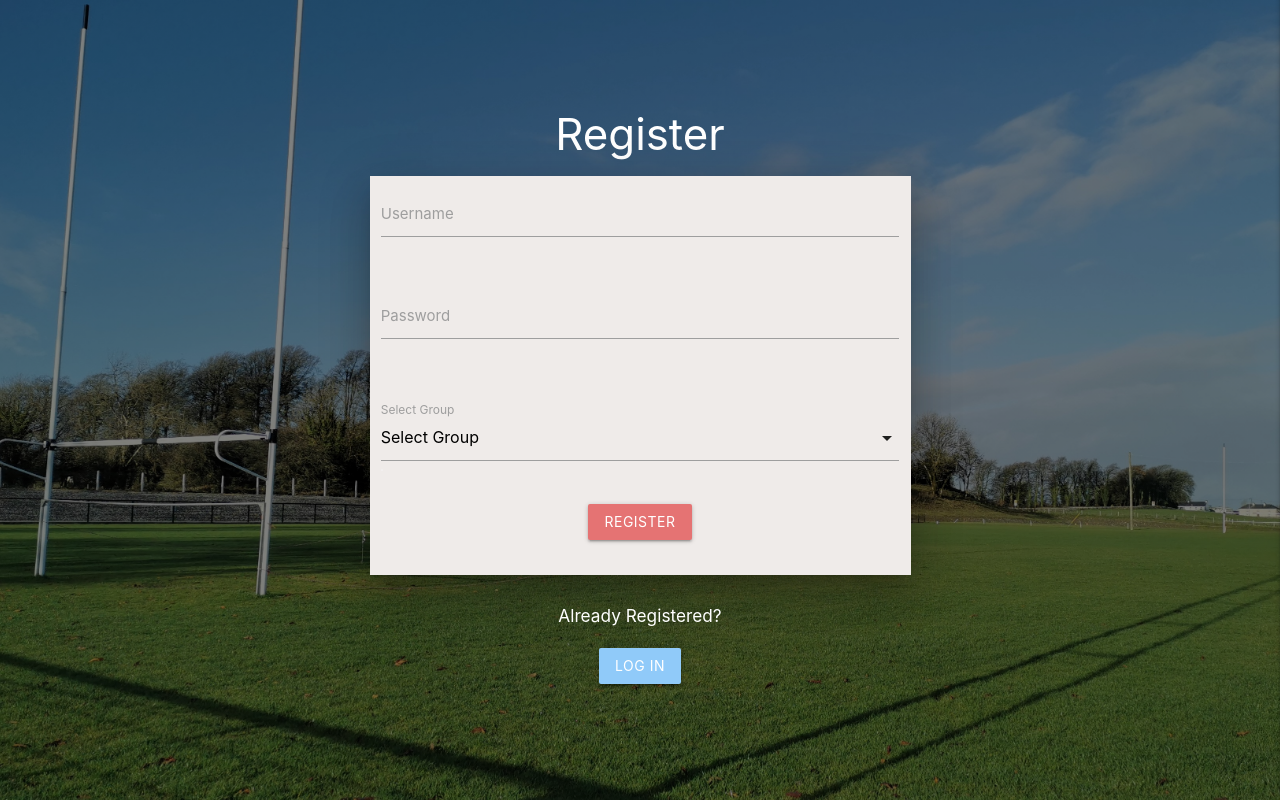
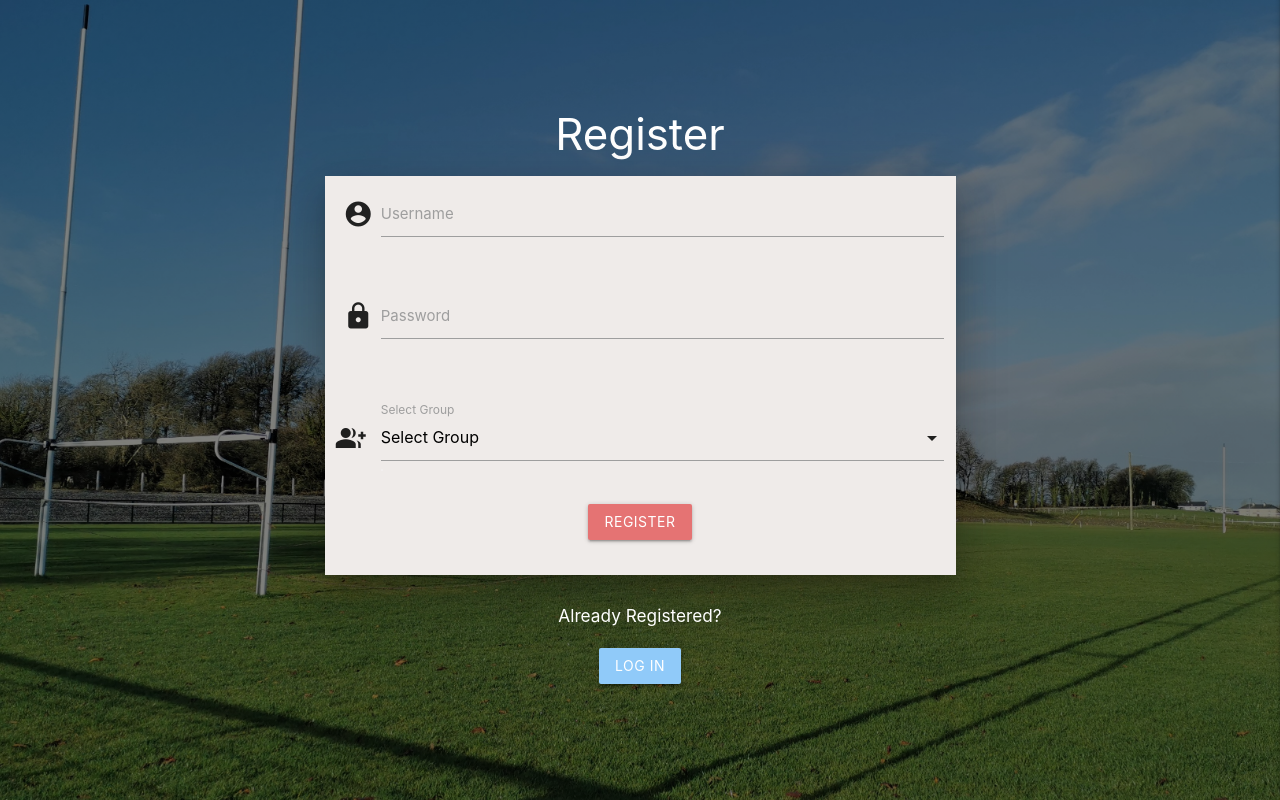
Before and after one commit to smeghen/clubplanner, a Flask app: page /register in a window 1280 px wide. Shown: the part 64-864 px from the top of the page. Run offline with Flask 2, Linux system fonts and the light colour scheme; data that the repository does not hold is empty; some libraries are stand-ins or nearby versions.

Commit message:
Icons added to input fields for Login and Register pages

```diff
--- a/templates/login.html
+++ b/templates/login.html
@@ -12,6 +12,7 @@
                 <div class="row">
 
                     <div class="input-field col s12  grey-text text-darken-4 center-align">
+                        <i class="material-icons prefix">account_circle</i>
                         <input id="username" name="username" type="text" minlength="5" maxlength="15"
                             pattern="^[a-zA-Z0-9]{5,15}$" class="validate" required>
                         <label for="username">Username</label>
@@ -22,6 +23,7 @@
                 <!--password-->
 
                     <div class="input-field col s12 grey-text text-darken-4 center-align">
+                        <i class="material-icons prefix">lock</i>
                         <input id="password" name="password" type="password" minlength="5" maxlength="15"
                             pattern="^[a-zA-Z0-9]{5,15}$" class="validate" required>
                         <label for="password">Password</label>
--- a/templates/register.html
+++ b/templates/register.html
@@ -11,6 +11,7 @@
                 <div class="row">
 
                     <div class="input-field col s12  grey-text text-darken-4 center-align">
+                        <i class="material-icons prefix">account_circle</i>
                         <input id="username" name="username" type="text" minlength="5" maxlength="15"
                             pattern="^[a-zA-Z0-9]{5,15}$" class="validate" required>
                         <label for="username">Username</label>
@@ -21,6 +22,7 @@
                 <!--password-->
 
                     <div class="input-field col s12 grey-text text-darken-4 center-align">
+                        <i class="material-icons prefix">lock</i>
                         <input id="password" name="password" type="password" minlength="5" maxlength="15"
                             pattern="^[a-zA-Z0-9]{5,15}$" class="validate" required>
                         <label for="password">Password</label>
@@ -33,6 +35,7 @@
                      <!--Pick group-->
                     <div class="row">
                         <div class="input-field col s12">
+                        <i class="material-icons prefix">group_add</i>
                             <select id="group_name" name="group_name" class="validate" required>
                                 <option value="" disabled selected>Select Group</option>
                                 {% for group in groups %}
```
